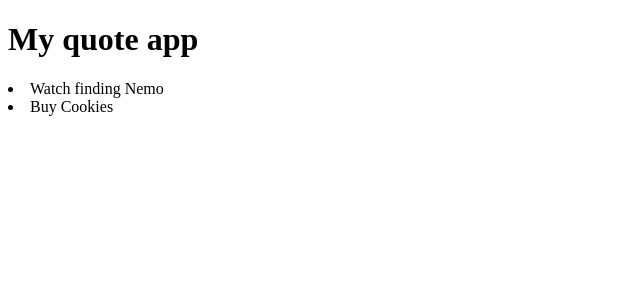
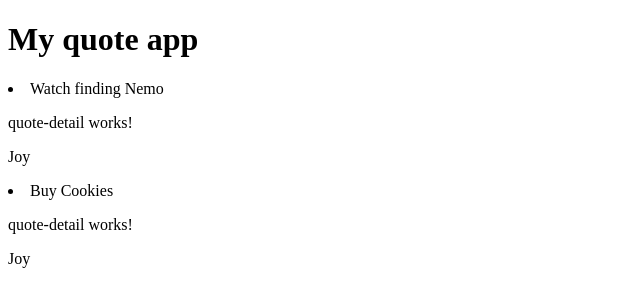
Before and after one commit to RhonaJoyKe/AppQuotes, an Angular app: page / in a window 1280 px wide. Shown: the top 306 px of the page, without its empty margins (0-640 px from the left). Built offline with nearby package versions, Linux system fonts and the light colour scheme.

Commit message:
adds a constructor

```diff
--- a/src/app/quote-detail/quote-detail.component.html
+++ b/src/app/quote-detail/quote-detail.component.html
@@ -1 +1,3 @@
 <p>quote-detail works!</p>
+
+<p>{{quote.createdby}}</p>
--- a/src/app/quote-detail/quote-detail.component.ts
+++ b/src/app/quote-detail/quote-detail.component.ts
@@ -1,4 +1,5 @@
-import { Component, OnInit } from '@angular/core';
+import { Component, OnInit,Input } from '@angular/core';
+import { Quotes } from '../quotes'
 
 @Component({
   selector: 'app-quote-detail',
@@ -7,6 +8,9 @@ import { Component, OnInit } from '@angular/core';
 })
 export class QuoteDetailComponent implements OnInit {
 
+
+  @Input()
+  quote!: Quotes;
   constructor() { }
 
   ngOnInit(): void {
--- a/src/app/quotes.ts
+++ b/src/app/quotes.ts
@@ -1,6 +1,9 @@
 export class Quotes {
-    id!: number;
-  author!: string;
-  createdby!:string;
+
+  showDescription: boolean;
+  constructor(public id: number,public author: string,public createdby: string){
+    this.showDescription=false;
 
 }
+
+}
--- a/src/app/quotes/quotes.component.html
+++ b/src/app/quotes/quotes.component.html
@@ -1,4 +1,5 @@
 <h1>My quote app</h1>
 <li *ngFor='let quote of quote'>
     {{quote.author}}
+    <app-quote-detail [quote]='quote'></app-quote-detail>
   </li>
```
Also changed, not shown: src/styles.css (line endings or trailing spaces).
